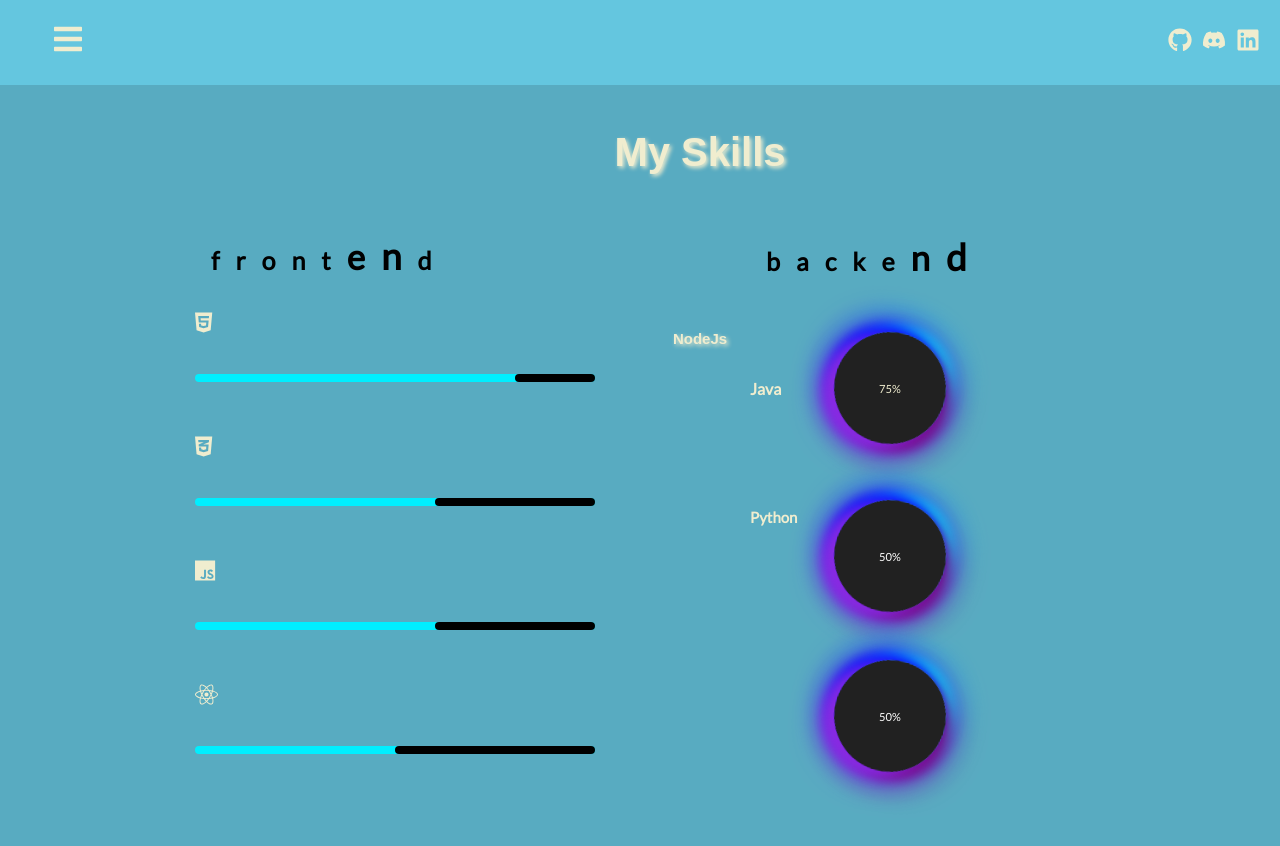
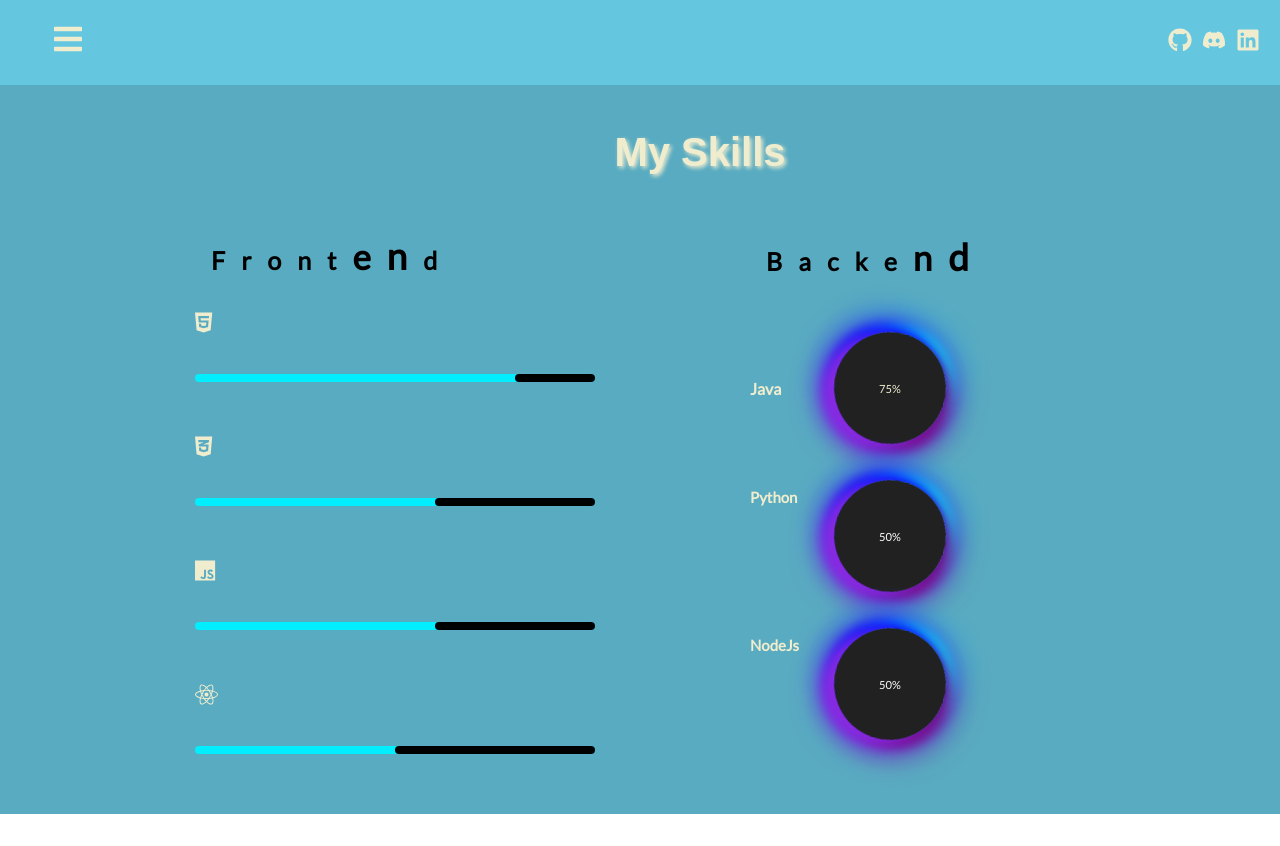
Before and after one commit to Sikhuphela/Port, a React (Create React App) app: page /skills in a window 1280 px wide. Shown: the top 846 px of the page. After the commit the page ends 814 px from the top, so only its background shows below. Built offline with nearby package versions, Linux system fonts and the light colour scheme.

Commit message:
Added a text for nodejs circle bar

```diff
--- a/src/Pages/Skills.css
+++ b/src/Pages/Skills.css
@@ -593,11 +593,12 @@ h4{
     h5{
     color: #F0EDCF;
      font-size: 15px;
-     margin-top: -50px;
+     margin-top: -70px;
      margin-left: 750px;
        }
- .skill h3{
+ .skill p{
 font-size: 15px;
 color: #F0EDCF;
-margin-top: 200px;
+margin-top: -30px;
+margin-left: 750px;
  }
--- a/src/Pages/Skills.js
+++ b/src/Pages/Skills.js
@@ -10,7 +10,7 @@ function Skills() {
     <section>
       <h3>My Skills</h3>
       <div class="text">
-      <span class="ani">b</span>
+      <span class="ani">B</span>
       <span class="ani">a</span>
       <span class="ani">c</span>
       <span class="ani">k</span>
@@ -22,7 +22,7 @@ function Skills() {
 
    <div className='container1' id='Skills'>
         <div class="text-1">
-      <span class="ani">f</span>
+      <span class="ani">F</span>
       <span class="ani">r</span>
       <span class="ani">o</span>
       <span class="ani">n</span>
@@ -95,7 +95,7 @@ function Skills() {
         </div>
 
         <div className="skill">
-        <h3>NodeJs</h3>
+        <p><b>NodeJs</b></p>
           <div class="loader-3">
             <div class="intern-3"></div>
             <div class="external-shadow-3">
```
